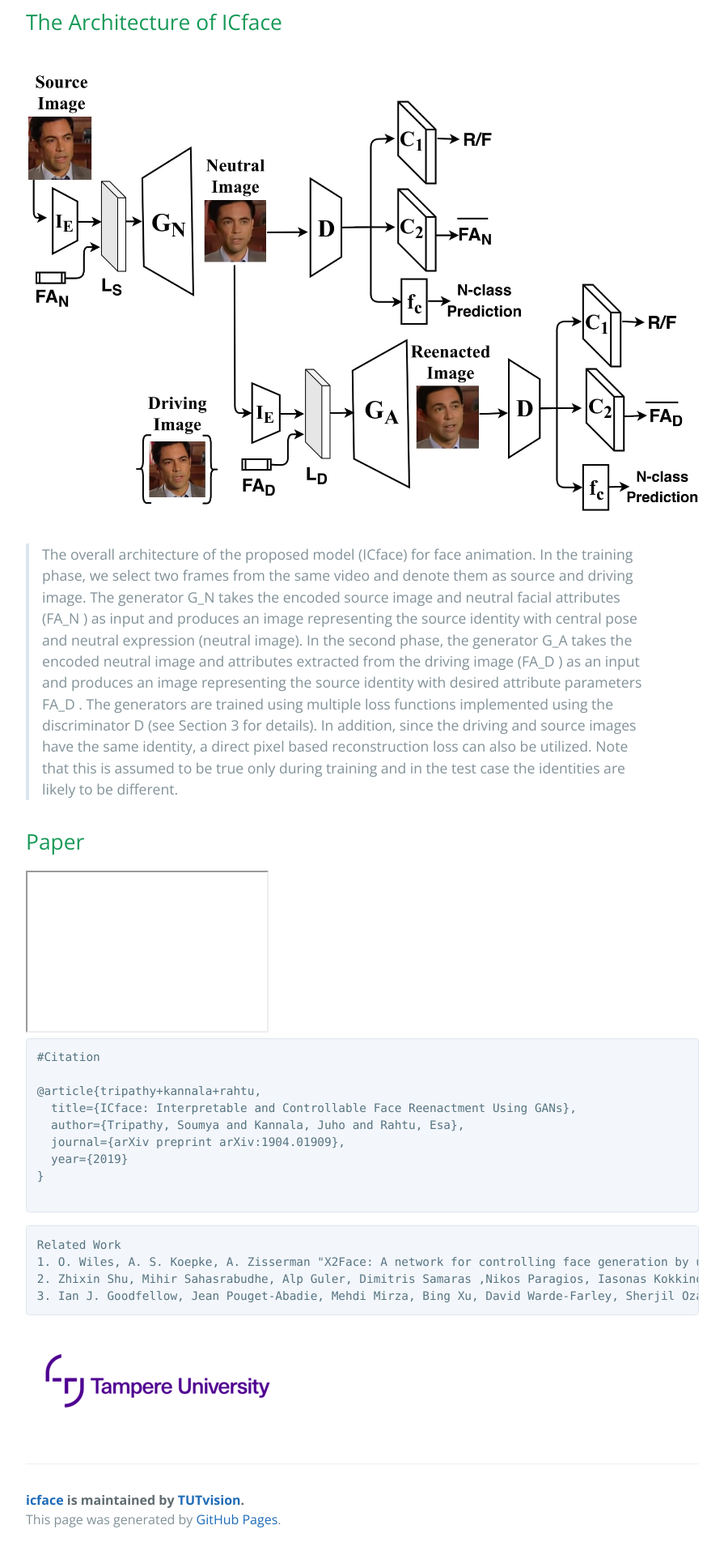
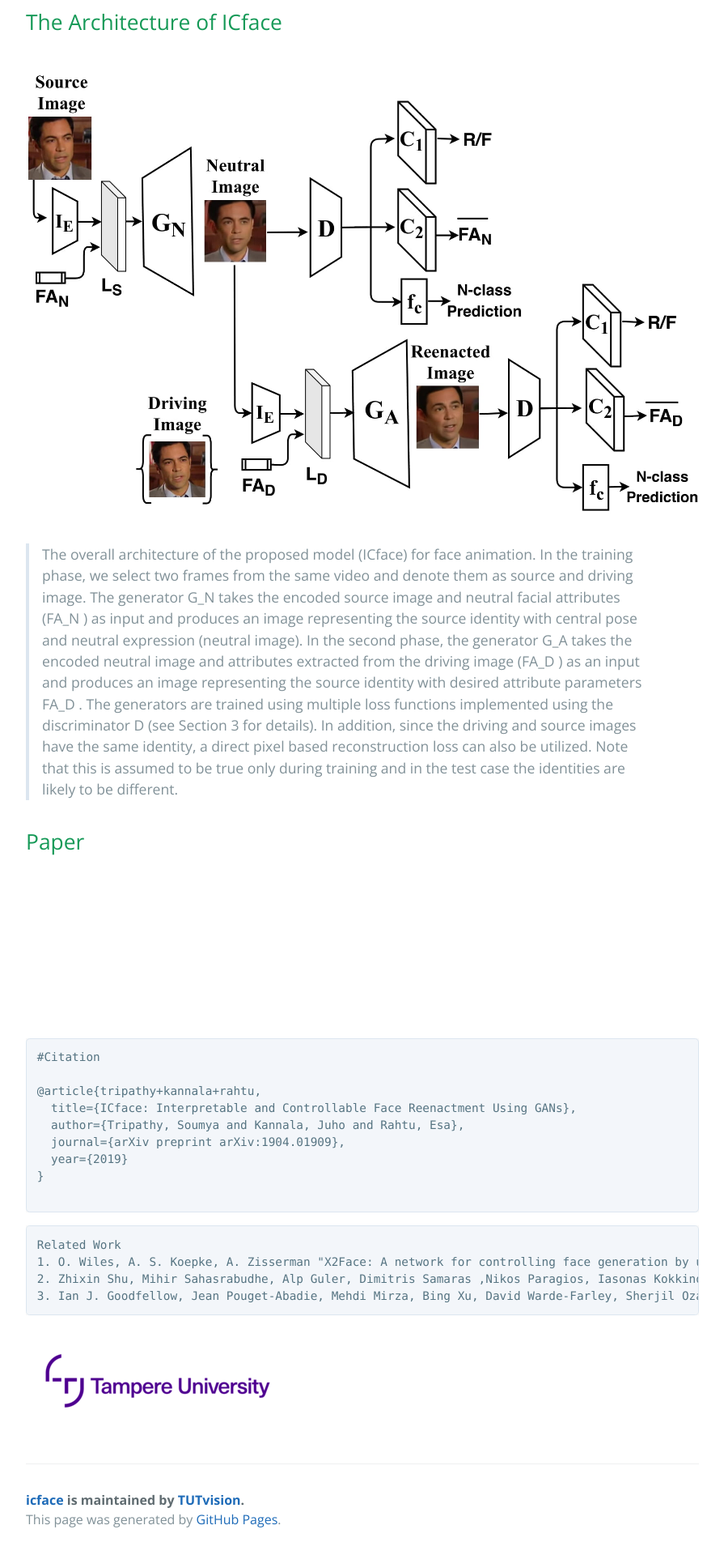
Before and after one commit to TUTvision/icface, a Jekyll site: the page built from index.md, in a window 1280 px wide. Shown: the part 1513-3433 px from the top of the page at 81% size, without its empty margins (192-1087 px from the left). Built offline with Jekyll 4.4.1, drawn with Linux system fonts in a browser that asks for light colours; our own code applies the rules of GitHub Pages for plain Markdown files; grey boxes are pictures that could not be loaded.

Commit message:
adding paper

````diff
--- a/index.md
+++ b/index.md
@@ -55,7 +55,7 @@ not involved in training.
 ![Bra](https://github.com/TUTvision/Learning-image-to-image-translation-using-paired-and-unpaired-training-samples/blob/master/comp3.png?raw=true "mapo Image")
 -->
 ## Paper
-<iframe src="https://arxiv.org/abs/1904.01909" height="200" width="300"></iframe>
+<iframe src="https://arxiv.org/abs/1904.01909" height="200" width="300" style="border:none;"></iframe>
 <!--<iframe width="360" height="315" src="https://arxiv.org/abs/1904.01909"></iframe> -->
 ```
 #Citation
````
